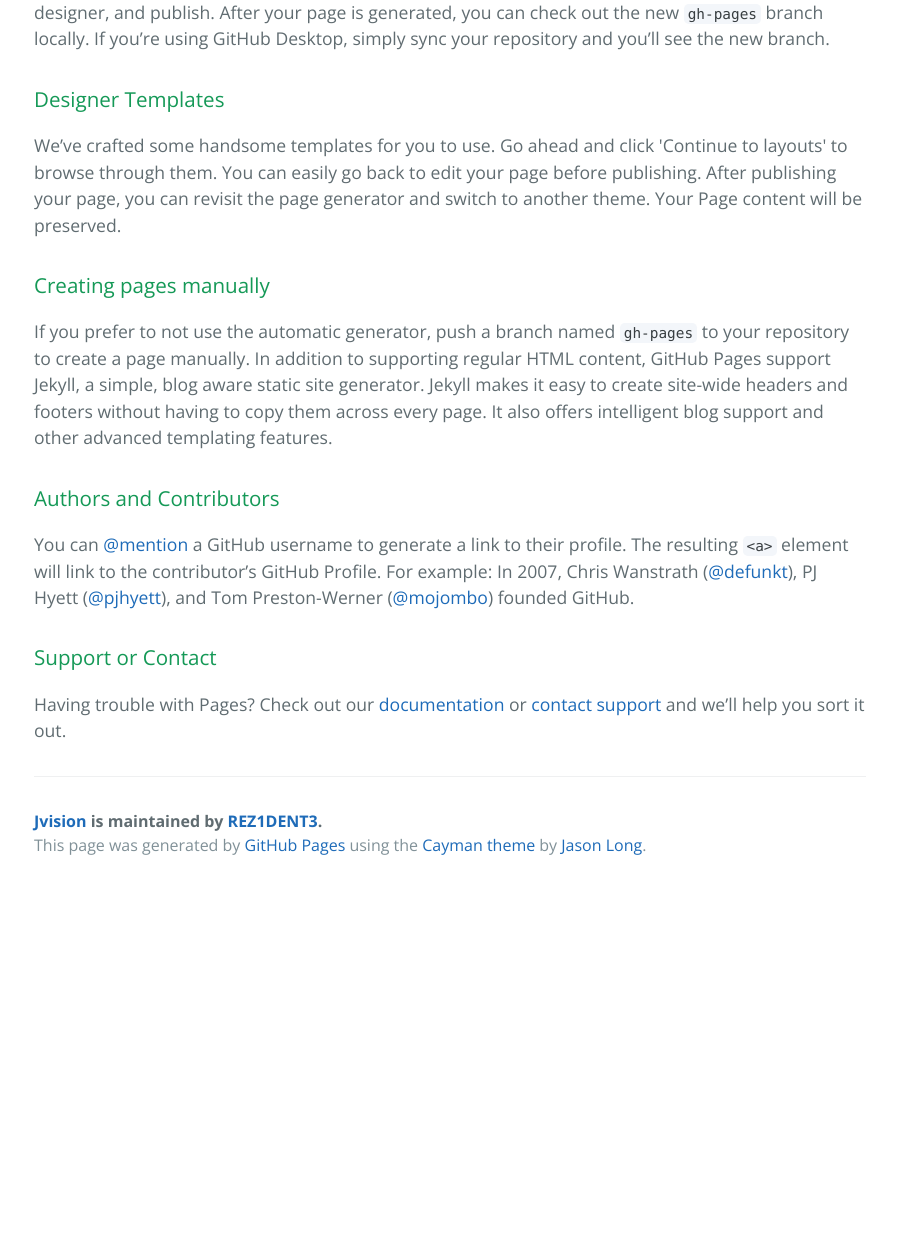
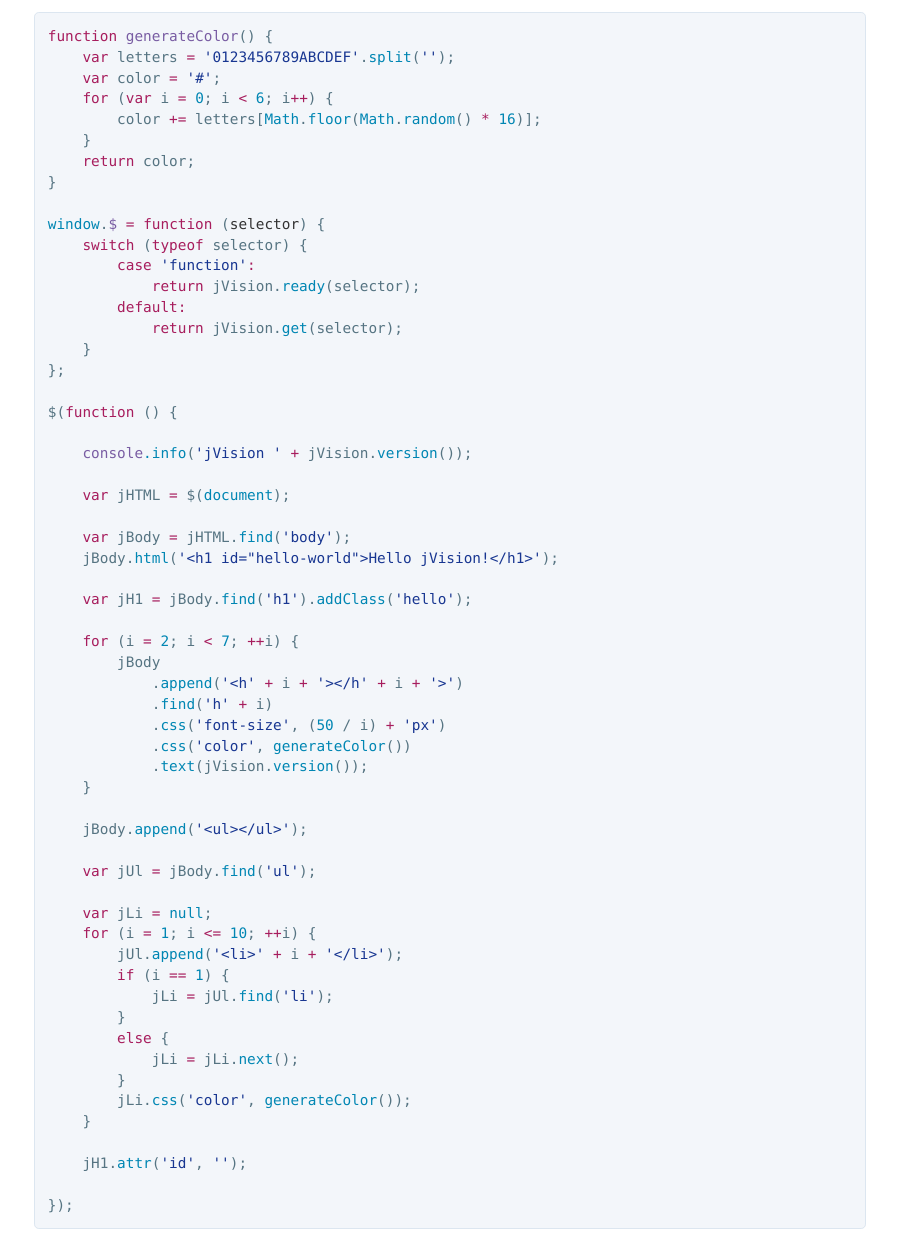
Before and after one commit to REZ1DENT3/jVision, a plain HTML site: page index.html in a window 1280 px wide. Shown: the part 517-1771 px from the top of the page, without its empty margins (190-1087 px from the left). Before the commit the page ends 1406 px from the top, so only its background shows below. Drawn offline with nearby package versions, Linux system fonts and the light colour scheme.

```diff
--- a/index.html
+++ b/index.html
@@ -2,7 +2,7 @@
 <html lang="en-us">
   <head>
     <meta charset="UTF-8">
-    <title>Jvision by REZ1DENT3</title>
+    <title>jVision by REZ1DENT3</title>
     <meta name="viewport" content="width=device-width, initial-scale=1">
     <link rel="stylesheet" type="text/css" href="stylesheets/normalize.css" media="screen">
     <link href='https://fonts.googleapis.com/css?family=Open+Sans:400,700' rel='stylesheet' type='text/css'>
@@ -11,7 +11,7 @@
   </head>
   <body>
     <section class="page-header">
-      <h1 class="project-name">Jvision</h1>
+      <h1 class="project-name">jVision</h1>
       <h2 class="project-tagline">JS Framework </h2>
       <a href="https://github.com/REZ1DENT3/jVision" class="btn">View on GitHub</a>
       <a href="https://github.com/REZ1DENT3/jVision/zipball/master" class="btn">Download .zip</a>
@@ -19,33 +19,71 @@
     </section>
 
     <section class="main-content">
-      <h3>
-<a id="welcome-to-github-pages" class="anchor" href="#welcome-to-github-pages" aria-hidden="true"><span class="octicon octicon-link"></span></a>Welcome to GitHub Pages.</h3>
+      <h1>
+<a id="jvision" class="anchor" href="#jvision" aria-hidden="true"><span class="octicon octicon-link"></span></a>jVision</h1>
 
-<p>This automatic page generator is the easiest way to create beautiful pages for all of your projects. Author your page content here <a href="https://guides.github.com/features/mastering-markdown/">using GitHub Flavored Markdown</a>, select a template crafted by a designer, and publish. After your page is generated, you can check out the new <code>gh-pages</code> branch locally. If you’re using GitHub Desktop, simply sync your repository and you’ll see the new branch.</p>
+<p>JS Framework </p>
 
-<h3>
-<a id="designer-templates" class="anchor" href="#designer-templates" aria-hidden="true"><span class="octicon octicon-link"></span></a>Designer Templates</h3>
+<div class="highlight highlight-javascript"><pre><span class="pl-k">function</span> <span class="pl-en">generateColor</span>() {
+    <span class="pl-k">var</span> letters <span class="pl-k">=</span> <span class="pl-s"><span class="pl-pds">'</span>0123456789ABCDEF<span class="pl-pds">'</span></span>.<span class="pl-c1">split</span>(<span class="pl-s"><span class="pl-pds">'</span><span class="pl-pds">'</span></span>);
+    <span class="pl-k">var</span> color <span class="pl-k">=</span> <span class="pl-s"><span class="pl-pds">'</span>#<span class="pl-pds">'</span></span>;
+    <span class="pl-k">for</span> (<span class="pl-k">var</span> i <span class="pl-k">=</span> <span class="pl-c1">0</span>; i <span class="pl-k">&lt;</span> <span class="pl-c1">6</span>; i<span class="pl-k">++</span>) {
+        color <span class="pl-k">+=</span> letters[<span class="pl-c1">Math</span>.<span class="pl-c1">floor</span>(<span class="pl-c1">Math</span>.<span class="pl-c1">random</span>() <span class="pl-k">*</span> <span class="pl-c1">16</span>)];
+    }
+    <span class="pl-k">return</span> color;
+}
 
-<p>We’ve crafted some handsome templates for you to use. Go ahead and click 'Continue to layouts' to browse through them. You can easily go back to edit your page before publishing. After publishing your page, you can revisit the page generator and switch to another theme. Your Page content will be preserved.</p>
+<span class="pl-c1">window</span>.<span class="pl-en">$</span> <span class="pl-k">=</span> <span class="pl-k">function</span> (<span class="pl-smi">selector</span>) {
+    <span class="pl-k">switch</span> (<span class="pl-k">typeof</span> selector) {
+        <span class="pl-k">case</span> <span class="pl-s"><span class="pl-pds">'</span>function<span class="pl-pds">'</span></span><span class="pl-k">:</span>
+            <span class="pl-k">return</span> jVision.<span class="pl-c1">ready</span>(selector);
+        <span class="pl-k">default</span><span class="pl-k">:</span>
+            <span class="pl-k">return</span> jVision.<span class="pl-c1">get</span>(selector);
+    }
+};
 
-<h3>
-<a id="creating-pages-manually" class="anchor" href="#creating-pages-manually" aria-hidden="true"><span class="octicon octicon-link"></span></a>Creating pages manually</h3>
+$(<span class="pl-k">function</span> () {
 
-<p>If you prefer to not use the automatic generator, push a branch named <code>gh-pages</code> to your repository to create a page manually. In addition to supporting regular HTML content, GitHub Pages support Jekyll, a simple, blog aware static site generator. Jekyll makes it easy to create site-wide headers and footers without having to copy them across every page. It also offers intelligent blog support and other advanced templating features.</p>
+    <span class="pl-en">console</span><span class="pl-c1">.info</span>(<span class="pl-s"><span class="pl-pds">'</span>jVision <span class="pl-pds">'</span></span> <span class="pl-k">+</span> jVision.<span class="pl-c1">version</span>());
 
-<h3>
-<a id="authors-and-contributors" class="anchor" href="#authors-and-contributors" aria-hidden="true"><span class="octicon octicon-link"></span></a>Authors and Contributors</h3>
+    <span class="pl-k">var</span> jHTML <span class="pl-k">=</span> $(<span class="pl-c1">document</span>);
 
-<p>You can <a href="https://github.com/blog/821" class="user-mention">@mention</a> a GitHub username to generate a link to their profile. The resulting <code>&lt;a&gt;</code> element will link to the contributor’s GitHub Profile. For example: In 2007, Chris Wanstrath (<a href="https://github.com/defunkt" class="user-mention">@defunkt</a>), PJ Hyett (<a href="https://github.com/pjhyett" class="user-mention">@pjhyett</a>), and Tom Preston-Werner (<a href="https://github.com/mojombo" class="user-mention">@mojombo</a>) founded GitHub.</p>
+    <span class="pl-k">var</span> jBody <span class="pl-k">=</span> jHTML.<span class="pl-c1">find</span>(<span class="pl-s"><span class="pl-pds">'</span>body<span class="pl-pds">'</span></span>);
+    jBody.<span class="pl-c1">html</span>(<span class="pl-s"><span class="pl-pds">'</span>&lt;h1 id="hello-world"&gt;Hello jVision!&lt;/h1&gt;<span class="pl-pds">'</span></span>);
 
-<h3>
-<a id="support-or-contact" class="anchor" href="#support-or-contact" aria-hidden="true"><span class="octicon octicon-link"></span></a>Support or Contact</h3>
+    <span class="pl-k">var</span> jH1 <span class="pl-k">=</span> jBody.<span class="pl-c1">find</span>(<span class="pl-s"><span class="pl-pds">'</span>h1<span class="pl-pds">'</span></span>).<span class="pl-c1">addClass</span>(<span class="pl-s"><span class="pl-pds">'</span>hello<span class="pl-pds">'</span></span>);
 
-<p>Having trouble with Pages? Check out our <a href="https://help.github.com/pages">documentation</a> or <a href="https://github.com/contact">contact support</a> and we’ll help you sort it out.</p>
+    <span class="pl-k">for</span> (i <span class="pl-k">=</span> <span class="pl-c1">2</span>; i <span class="pl-k">&lt;</span> <span class="pl-c1">7</span>; <span class="pl-k">++</span>i) {
+        jBody
+            .<span class="pl-c1">append</span>(<span class="pl-s"><span class="pl-pds">'</span>&lt;h<span class="pl-pds">'</span></span> <span class="pl-k">+</span> i <span class="pl-k">+</span> <span class="pl-s"><span class="pl-pds">'</span>&gt;&lt;/h<span class="pl-pds">'</span></span> <span class="pl-k">+</span> i <span class="pl-k">+</span> <span class="pl-s"><span class="pl-pds">'</span>&gt;<span class="pl-pds">'</span></span>)
+            .<span class="pl-c1">find</span>(<span class="pl-s"><span class="pl-pds">'</span>h<span class="pl-pds">'</span></span> <span class="pl-k">+</span> i)
+            .<span class="pl-c1">css</span>(<span class="pl-s"><span class="pl-pds">'</span>font-size<span class="pl-pds">'</span></span>, (<span class="pl-c1">50</span> / i) <span class="pl-k">+</span> <span class="pl-s"><span class="pl-pds">'</span>px<span class="pl-pds">'</span></span>)
+            .<span class="pl-c1">css</span>(<span class="pl-s"><span class="pl-pds">'</span>color<span class="pl-pds">'</span></span>, <span class="pl-c1">generateColor</span>())
+            .<span class="pl-c1">text</span>(jVision.<span class="pl-c1">version</span>());
+    }
+
+    jBody.<span class="pl-c1">append</span>(<span class="pl-s"><span class="pl-pds">'</span>&lt;ul&gt;&lt;/ul&gt;<span class="pl-pds">'</span></span>);
+
+    <span class="pl-k">var</span> jUl <span class="pl-k">=</span> jBody.<span class="pl-c1">find</span>(<span class="pl-s"><span class="pl-pds">'</span>ul<span class="pl-pds">'</span></span>);
+
+    <span class="pl-k">var</span> jLi <span class="pl-k">=</span> <span class="pl-c1">null</span>;
+    <span class="pl-k">for</span> (i <span class="pl-k">=</span> <span class="pl-c1">1</span>; i <span class="pl-k">&lt;=</span> <span class="pl-c1">10</span>; <span class="pl-k">++</span>i) {
+        jUl.<span class="pl-c1">append</span>(<span class="pl-s"><span class="pl-pds">'</span>&lt;li&gt;<span class="pl-pds">'</span></span> <span class="pl-k">+</span> i <span class="pl-k">+</span> <span class="pl-s"><span class="pl-pds">'</span>&lt;/li&gt;<span class="pl-pds">'</span></span>);
+        <span class="pl-k">if</span> (i <span class="pl-k">==</span> <span class="pl-c1">1</span>) {
+            jLi <span class="pl-k">=</span> jUl.<span class="pl-c1">find</span>(<span class="pl-s"><span class="pl-pds">'</span>li<span class="pl-pds">'</span></span>);
+        }
+        <span class="pl-k">else</span> {
+            jLi <span class="pl-k">=</span> jLi.<span class="pl-c1">next</span>();
+        }
+        jLi.<span class="pl-c1">css</span>(<span class="pl-s"><span class="pl-pds">'</span>color<span class="pl-pds">'</span></span>, <span class="pl-c1">generateColor</span>());
+    }
+
+    jH1.<span class="pl-c1">attr</span>(<span class="pl-s"><span class="pl-pds">'</span>id<span class="pl-pds">'</span></span>, <span class="pl-s"><span class="pl-pds">'</span><span class="pl-pds">'</span></span>);
+
+});</pre></div>
 
       <footer class="site-footer">
-        <span class="site-footer-owner"><a href="https://github.com/REZ1DENT3/jVision">Jvision</a> is maintained by <a href="https://github.com/REZ1DENT3">REZ1DENT3</a>.</span>
+        <span class="site-footer-owner"><a href="https://github.com/REZ1DENT3/jVision">jVision</a> is maintained by <a href="https://github.com/REZ1DENT3">REZ1DENT3</a>.</span>
 
         <span class="site-footer-credits">This page was generated by <a href="https://pages.github.com">GitHub Pages</a> using the <a href="https://github.com/jasonlong/cayman-theme">Cayman theme</a> by <a href="https://twitter.com/jasonlong">Jason Long</a>.</span>
       </footer>
```
Also changed, not shown: params.json (+1 -1 lines).
